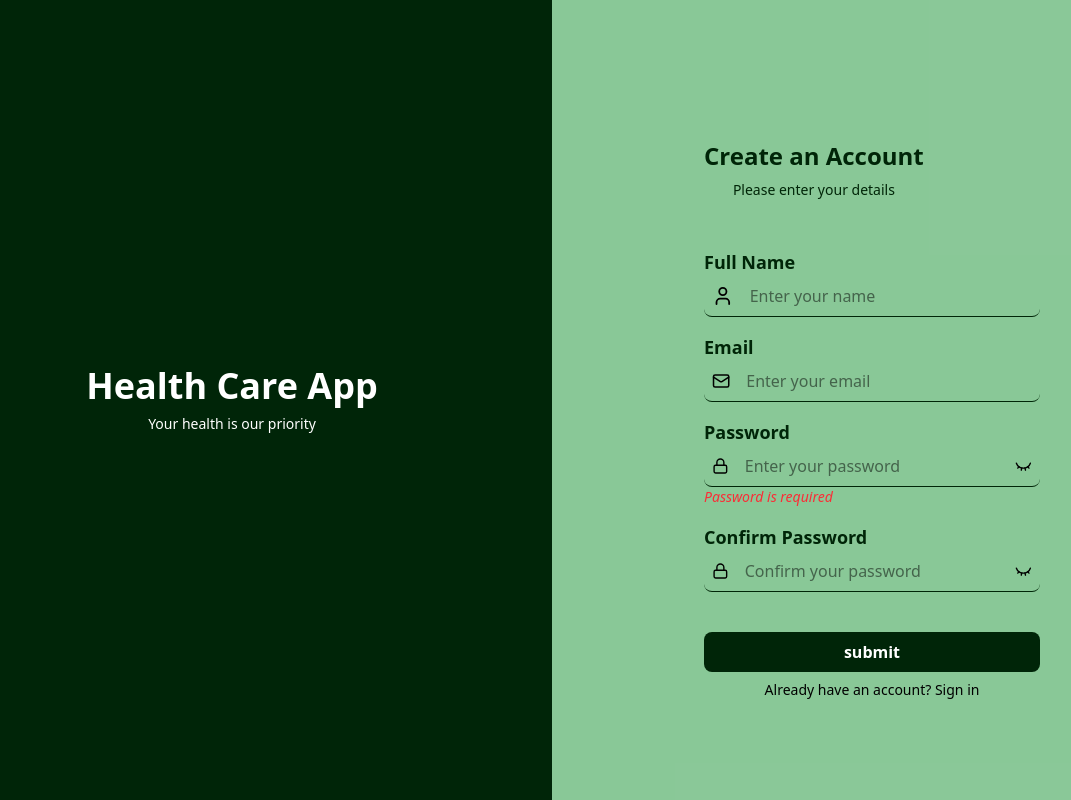
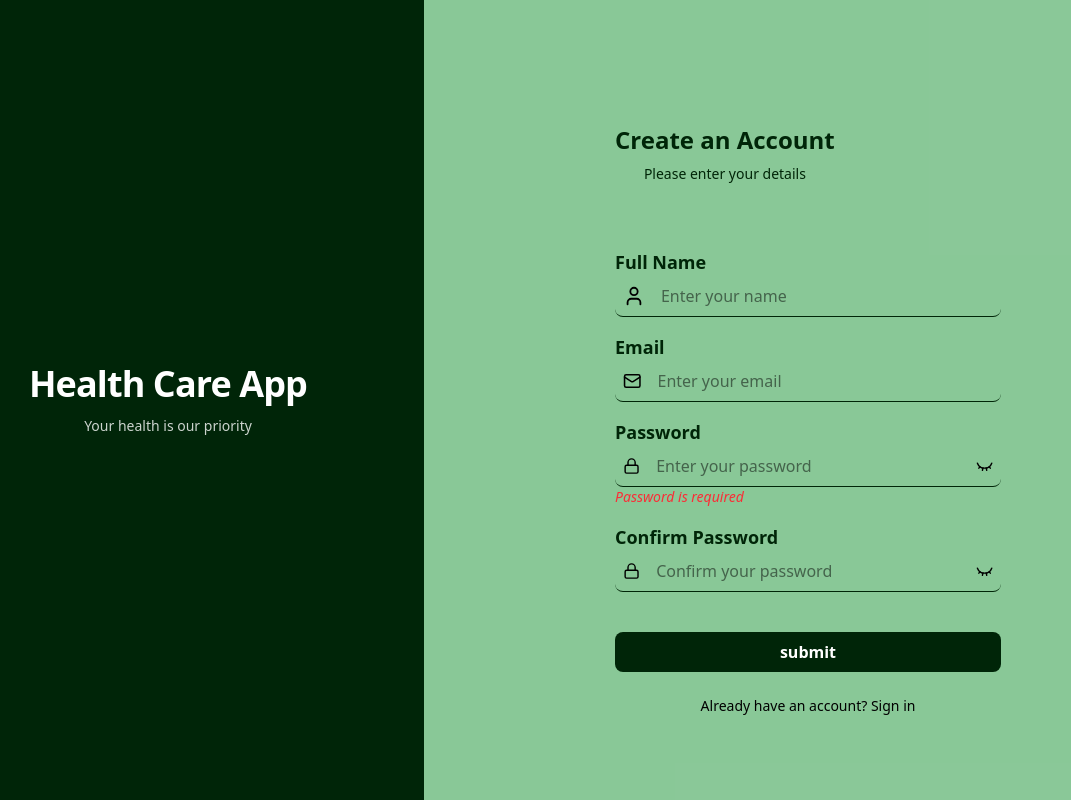
Before and after one commit to AYO557/health-care-project, a React (Vite) app: page /auth/signup in a window 1280 px wide. Shown: the whole page, without its empty margins (88-1159 px from the left). Built offline with nearby package versions, Linux system fonts and the light colour scheme.

Commit message:
fixing auth layour responsiveness

```diff
--- a/index.html
+++ b/index.html
@@ -1,9 +1,12 @@
-<!doctype html>
+<!DOCTYPE html>
 <html lang="en">
   <head>
     <meta charset="UTF-8" />
     <link rel="icon" type="image/svg+xml" href="/vite.svg" />
-    <meta name="viewport" content="width=device-width, initial-scale=1.0" />
+    <meta
+      name="viewport"
+      content="width=device-width, initial-scale=1.0, viewport-fit=cover"
+    />
     <title>health-care-app</title>
   </head>
   <body>
--- a/src/app/auth/pages/layout.tsx
+++ b/src/app/auth/pages/layout.tsx
@@ -2,17 +2,25 @@ import { Outlet } from "react-router";
 
 const AuthLayout = () => {
   return (
-    <main className="h-screen lg:flex">
-      <section className="h-full w-1/2 bg-darkgreen lg:inline-block hidden">
-        <div className="flex flex-col justify-center items-center gap-2 h-full px-20">
-          <h1 className="text-white text-4xl font-bold">Health Care App</h1>
-          <p className="text-white text-sm">Your health is our priority</p>
+    <main className="min-h-screen flex flex-col md:flex-row xl:bg-lightgreen/50 lg:bg-darkgreen bg-lightgreen/50">
+      {/* Left section (hidden on small screens) */}
+      <section className="hidden xl:flex xl:w-2/5 bg-darkgreen justify-center items-center p-12 text-center">
+        <div className="flex flex-col justify-center items-center gap-3">
+          <h1 className="text-white text-4xl font-bold tracking-tight">
+            Health Care App
+          </h1>
+          <p className="text-white text-sm opacity-80">
+            Your health is our priority
+          </p>
         </div>
       </section>
 
-      <section className="h-full lg:w-1/2 w-full bg-lightgreen/50 flex justify-center items-center overflow-y-auto py-20">
-        <div className="w-full px-8 lg:w-1/2 lg:min-w-[400px] space-y-2 max-h-screen">
-          <Outlet />
+      {/* Right section (form container) */}
+      <section className="flex-1 flex justify-center items-center py-12 overflow-y-auto">
+        <div className="w-full px-6 sm:px-10 md:px-14 lg:px-16 xl:px-20">
+          <div className="mx-auto w-full max-w-[min(90%,450px)] lg:bg-green-100 xl:bg-transparent lg:backdrop-blur-sm xl:backdrop-blur-none rounded-2xl lg:shadow-md xl:shadow-none p-8 space-y-6">
+            <Outlet />
+          </div>
         </div>
       </section>
     </main>
```
